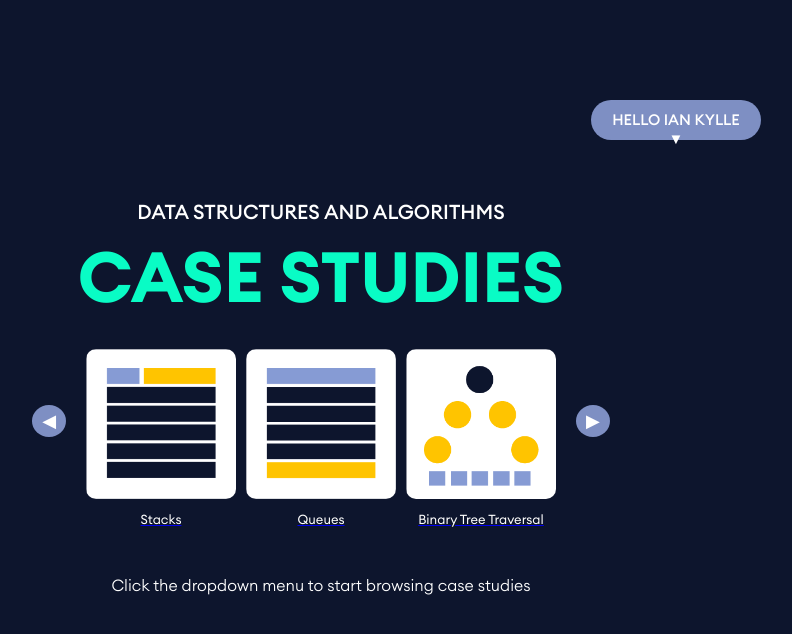
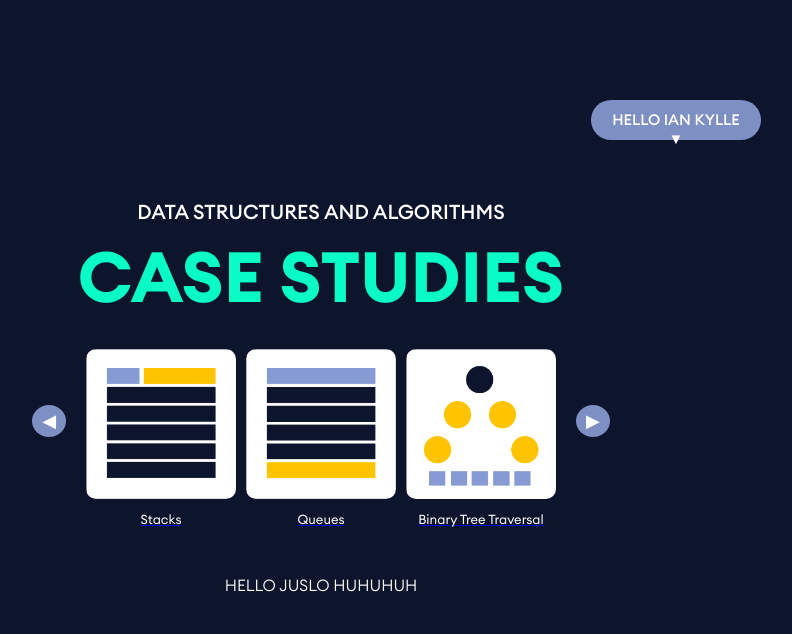
Before and after one commit to ikcaones/dsaproj, a React (Vite) app: page /home in a window 1280 px wide. Shown: the top 634 px of the page, without its empty margins (319-1111 px from the left). Built offline with nearby package versions, Linux system fonts and the light colour scheme.

Commit message:
fixed home part 3

```diff
--- a/src/Component/Home.jsx
+++ b/src/Component/Home.jsx
@@ -86,7 +86,7 @@ function HomePage() {
         </button>
       </div>
 
-      <h3 className="bottom-subtitle">Click the dropdown menu to start browsing case studies</h3>
+      <h3 className="bottom-subtitle">HELLO JUSLO HUHUHUH</h3>
     </div>
   );
 }
```
